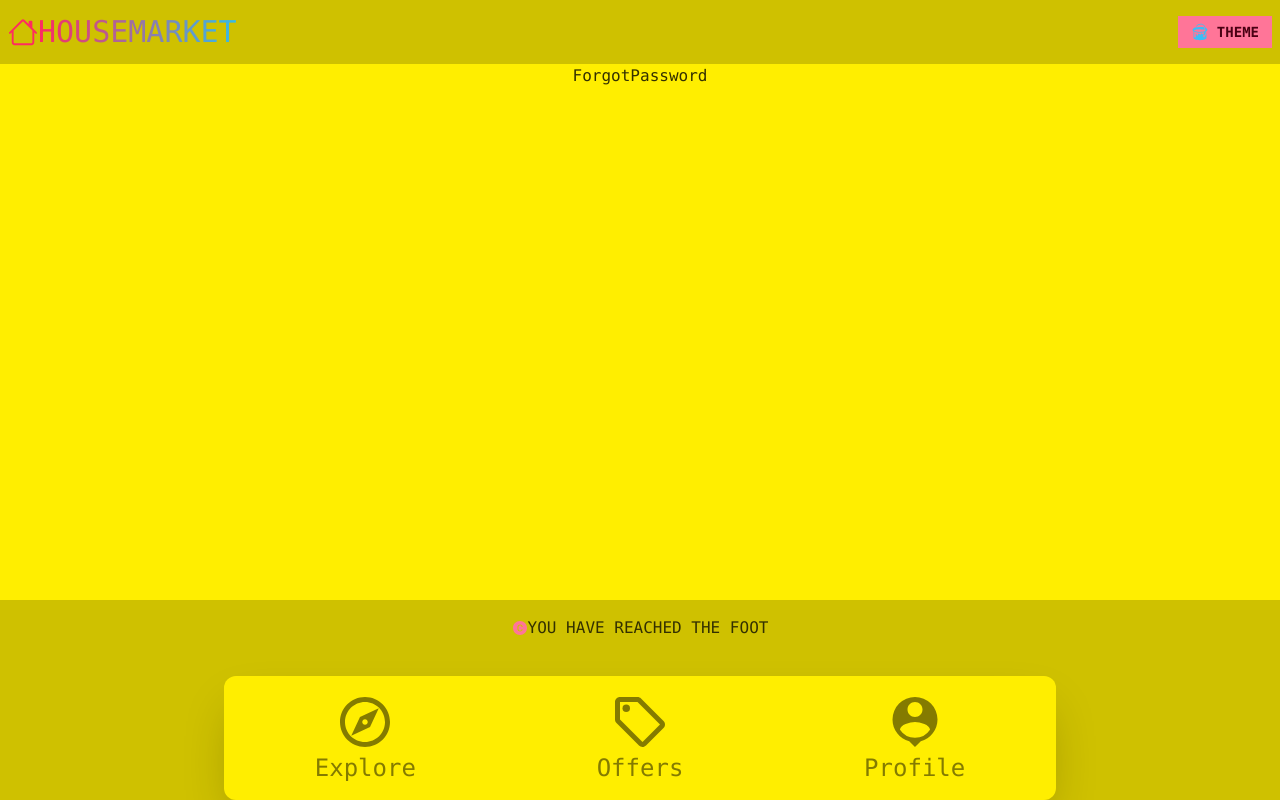
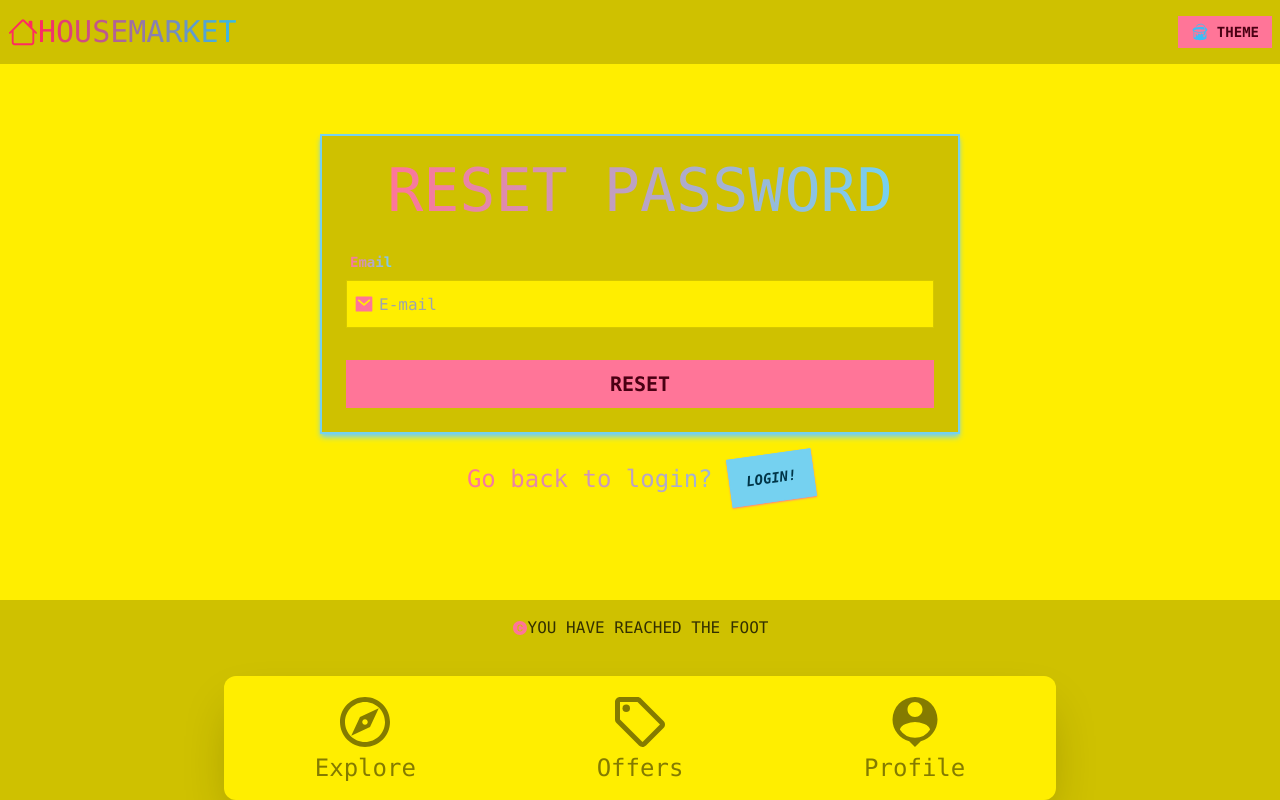
Before and after one commit to alvolex/HouseMarketApp, a React (Create React App) app: page /forgot-password in a window 1280 px wide. Built offline with nearby package versions, Linux system fonts and the light colour scheme.

Commit message:
Forgot password now set up. Added a spinner if someone tries to go directly to /profile.

```diff
--- a/public/index.html
+++ b/public/index.html
@@ -24,7 +24,7 @@
       work correctly both with client-side routing and a non-root public URL.
       Learn how to configure a non-root public URL by running `npm run build`.
     -->
-    <title>React App</title>
+    <title>StuffNThings</title>
   </head>
   <body data-theme="business">
     <noscript>You need to enable JavaScript to run this app.</noscript>
--- /dev/null
+++ b/src/Components/Spinner.jsx
@@ -0,0 +1,17 @@
+import React from 'react';
+
+function Spinner() {
+    return (
+        <svg role="status" className="mx-auto w-12 h-12  text-gray-200 animate-spin dark:text-gray-600 fill-blue-600" viewBox="0 0 100 101" fill="none"
+             xmlns="http://www.w3.org/2000/svg">
+            <path
+                d="M100 50.5908C100 78.2051 77.6142 100.591 50 100.591C22.3858 100.591 0 78.2051 0 50.5908C0 22.9766 22.3858 0.59082 50 0.59082C77.6142 0.59082 100 22.9766 100 50.5908ZM9.08144 50.5908C9.08144 73.1895 27.4013 91.5094 50 91.5094C72.5987 91.5094 90.9186 73.1895 90.9186 50.5908C90.9186 27.9921 72.5987 9.67226 50 9.67226C27.4013 9.67226 9.08144 27.9921 9.08144 50.5908Z"
+                fill="currentColor"/>
+            <path
+                d="M93.9676 39.0409C96.393 38.4038 97.8624 35.9116 97.0079 33.5539C95.2932 28.8227 92.871 24.3692 89.8167 20.348C85.8452 15.1192 80.8826 10.7238 75.2124 7.41289C69.5422 4.10194 63.2754 1.94025 56.7698 1.05124C51.7666 0.367541 46.6976 0.446843 41.7345 1.27873C39.2613 1.69328 37.813 4.19778 38.4501 6.62326C39.0873 9.04874 41.5694 10.4717 44.0505 10.1071C47.8511 9.54855 51.7191 9.52689 55.5402 10.0491C60.8642 10.7766 65.9928 12.5457 70.6331 15.2552C75.2735 17.9648 79.3347 21.5619 82.5849 25.841C84.9175 28.9121 86.7997 32.2913 88.1811 35.8758C89.083 38.2158 91.5421 39.6781 93.9676 39.0409Z"
+                fill="currentFill"/>
+        </svg>
+    );
+}
+
+export default Spinner;
--- a/src/Pages/ForgotPassword.jsx
+++ b/src/Pages/ForgotPassword.jsx
@@ -1,9 +1,68 @@
-import React from 'react';
+import React, {useState} from 'react';
+import {RiLockPasswordFill, RiMailFill} from "react-icons/ri";
+import {validateEmail} from "../Helpers/EmailValidation";
+import {Link} from "react-router-dom";
+import {toast} from "react-toastify";
+import {getAuth, sendPasswordResetEmail} from "firebase/auth";
 
 function ForgotPassword() {
+    const auth = getAuth();
+    const [validEmail, setValidEmail] = useState(true);
+
+    const [formData, setFormData] = useState({
+        email: "",
+    });
+
+    const {email} = formData;
+
+    const resetPassword = async (e) => {
+        e.preventDefault();
+        try{
+            await sendPasswordResetEmail(auth, email);
+            toast.success('Password reset email sent.');
+
+        } catch(error){
+            toast.error("The specified email address is not registered.");
+        }
+    }
+
     return (
-        <div className={"container mx-auto flex-1 flex align-middle justify-center"}>
-            <h1>ForgotPassword</h1>
+        <div className={"container mx-auto flex-1 flex align-middle justify-center flex-col"}>
+            <div className="card shadow-md shadow-secondary bg-base-300 w-4/5 md:w-1/2 mx-auto border-2 border-secondary">
+                <h1 className={"mx-auto text-6xl pb-6 bg-gradient-to-r from-primary to-secondary bg-clip-text text-transparent mt-6 text-center"}>RESET PASSWORD</h1>
+
+                <form>
+                    <div className="card-body px-6 pb-6 pt-0">
+                        <div className="form-control">
+                            <label className="label font-bold">
+                                <span className="label-text bg-gradient-to-r from-primary to-secondary bg-clip-text text-transparent">Email</span>
+                            </label>
+                            <div className={"relative flex justify-end items-center"}>
+                                <RiMailFill className={"absolute left-0 ml-2 text-xl text-primary"}/>
+                                <input type="text" onFocus={() => {
+                                    setValidEmail(true)
+                                }} onBlur={() => {
+                                    if (email.length > 0) {
+                                        setValidEmail(validateEmail(email))
+                                    } else {
+                                        setValidEmail(true)
+                                    }
+                                }} value={email} onChange={(e) => {
+                                    setFormData({email: e.target.value})
+                                }} placeholder={`E-mail`} className={`${validEmail ? '' : 'border-error'} pl-8 input input-bordered w-full`}/>
+                            </div>
+
+                        </div>
+                        <div className="form-control mt-6">
+                            <button className="btn btn-primary font-bold text-xl" onClick={resetPassword}>Reset</button>
+                        </div>
+                    </div>
+                </form>
+            </div>
+
+            <h1 className={"mx-auto text-2xl py-6 bg-gradient-to-r from-primary to-secondary bg-clip-text text-transparent text-center"}>Go back to login?
+                <Link to={"/sign-in"} className={"origin-center -rotate-[8deg] hover:rotate-[0deg] italic btn btn-secondary hover:cursor-pointer relative bottom-1  ml-4 shadow-sm shadow-primary hover:shadow-none"}>Login!</Link>
+            </h1>
         </div>
     );
 }
--- a/src/Pages/Profile.jsx
+++ b/src/Pages/Profile.jsx
@@ -4,6 +4,7 @@ import {getAuth, updateProfile, onAuthStateChanged} from "firebase/auth";
 import {db} from "../firebase.config";
 import {doc, updateDoc} from "firebase/firestore";
 import {toast} from "react-toastify";
+import Spinner from "../Components/Spinner";
 
 function Profile() {
     const auth = getAuth();
@@ -11,41 +12,35 @@ function Profile() {
 
     const [changeDetails, setChangeDetails] = useState(false);
     const [currentUser, setCurrentUser] = useState({});
+    const [loading, setLoading] = useState(true);
 
     const [formData, setFormData] = useState({
         name: auth.currentUser?.displayName || "",
-        email: auth.currentUser?.email  || "",
+        email: auth.currentUser?.email || "",
     });
 
     const {name, email} = formData;
 
-    useEffect(()=>{
-        onAuthStateChanged(auth,(user) => {
+    useEffect(() => {
+        onAuthStateChanged(auth, (user) => {
             if (user && user !== currentUser) {
                 setCurrentUser(user);
                 setFormData({name: user.displayName, email: user.email});
-            }
-            else if (!user) {
+                setLoading(false);
+            } else if (!user) {
                 navigate("/sign-in")
             }
         });
-
-       /* if (auth.currentUser){
-            setCurrentUser(auth.currentUser);
-        }else{
-            setCurrentUser({});
-            navigate("/sign-in")
-        }*/
-    },[])
+    }, [])
 
     const onLogout = () => {
         auth.signOut();
         navigate("/");
     }
 
-    const onSubmit = async (e) => {
+    const onSubmit = async () => {
         try {
-            if (auth.currentUser.displayName === name){
+            if (auth.currentUser.displayName === name) {
                 return;
             }
 
@@ -65,21 +60,25 @@ function Profile() {
     }
 
     const formatName = () => {
-        if (currentUser.displayName){
+        if (currentUser.displayName) {
             let firstName = currentUser.displayName.split(" ")[0];
-            if (firstName.length > 10){
-                firstName =  firstName.substring(0, 10) + "...";
+            if (firstName.length > 10) {
+                firstName = firstName.substring(0, 10) + "...";
             }
 
             const lastName = currentUser.displayName.split(" ")[1];
 
-            if (lastName){
+            if (lastName) {
                 return `${firstName} ${lastName[0].toUpperCase()}`;
             }
             return firstName;
-        }else{
+        } else {
             return "";
         }
+    }
+
+    if (loading) {
+        return (<div className={"container mx-auto flex-1 flex flex-col mt-6 items-center"}><Spinner/></div>)
     }
 
     return (
--- a/src/Pages/SignIn.jsx
+++ b/src/Pages/SignIn.jsx
@@ -37,7 +37,6 @@ function SignIn() {
                 <h1 className={"mx-auto text-6xl pb-6 bg-gradient-to-r from-primary to-secondary bg-clip-text text-transparent mt-6"}>LOGIN</h1>
 
                 <form>
-
 
                 <div className="card-body px-6 pb-6 pt-0">
                     <div className="form-control">
```
Also changed, not shown: src/Pages/SignUp.jsx (+18 -12 lines), 1 other file (tests, documents, lock files or other folders).
